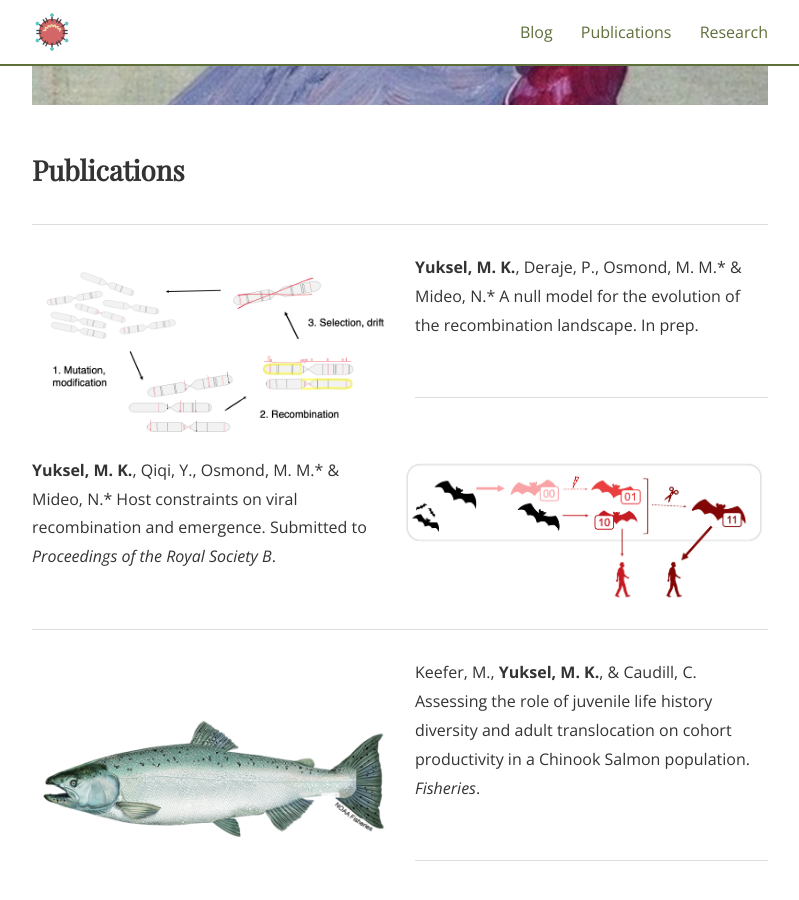
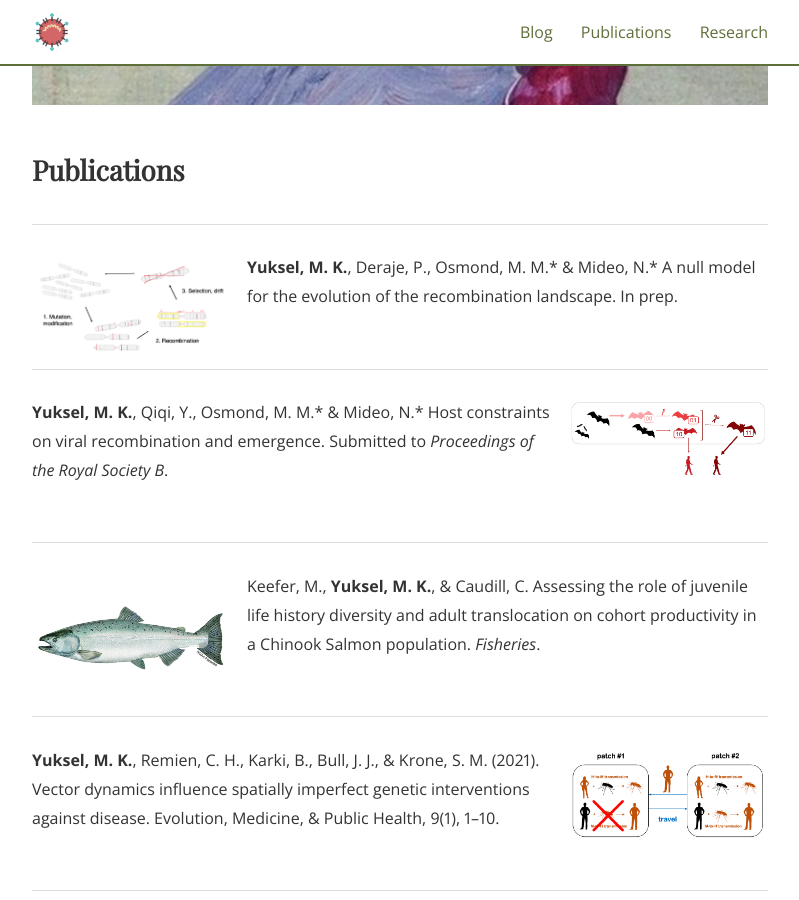
Before and after one commit to metekaanyuksel/metekaanyuksel.github.io, a Jekyll site: the page built from publications.md, in a window 1280 px wide and 900 px high, scrolled down 545 px. Shown: the whole window, without its empty margins (240-1039 px from the left). Built offline with Jekyll 4.4.1, drawn with Linux system fonts in a browser that asks for light colours; nearby versions of some CDN libraries; some web fonts are replaced.

Commit message:
hopefully gpt gets it right this time

```diff
--- a/publications.md
+++ b/publications.md
@@ -11,22 +11,22 @@ main_nav: true
 <h2>Publications</h2>
 <hr>
 
-<img src="/assets/null-model.png" style="float:left; width:50%; margin:0 15px 10px 0;">
+<img src="/assets/null-model.png" style="float:left; width:200px; margin:0 15px 10px 0;">
 <b>Yuksel, M. K.</b>, Deraje, P., Osmond, M. M.* & Mideo, N.* A null model for the evolution of the recombination landscape. In prep.
 <br><br>
 <hr>
 
-<img src="/assets/spillcombinavoir.png" style="float:right; width:50%; margin:0 0 10px 15px;">
+<img src="/assets/spillcombinavoir.png" style="float:right; width:200px; margin:0 0 10px 15px;">
 <b>Yuksel, M. K.</b>, Qiqi, Y., Osmond, M. M.* & Mideo, N.* Host constraints on viral recombination and emergence. Submitted to <i>Proceedings of the Royal Society B</i>.
 <br><br>
 <hr>
 
-<img src="/assets/chinook.png" style="float:left; width:50%; margin:0 15px 10px 0;">
+<img src="/assets/chinook.png" style="float:left; width:200px; margin:0 15px 10px 0;">
 Keefer, M., <b>Yuksel, M. K.</b>, & Caudill, C. Assessing the role of juvenile life history diversity and adult translocation on cohort productivity in a Chinook Salmon population. <i>Fisheries</i>.
 <br><br>
 <hr>
 
-<img src="/assets/patch-model.png" style="float:right; width:50%; margin:0 0 10px 15px;">
+<img src="/assets/patch-model.png" style="float:right; width:200px; margin:0 0 10px 15px;">
 <b>Yuksel, M. K.</b>, Remien, C. H., Karki, B., Bull, J. J., & Krone, S. M. (2021). Vector dynamics influence spatially imperfect genetic interventions against disease. Evolution, Medicine, & Public Health, 9(1), 1–10.
 <br><br>
 </DIV>
```
